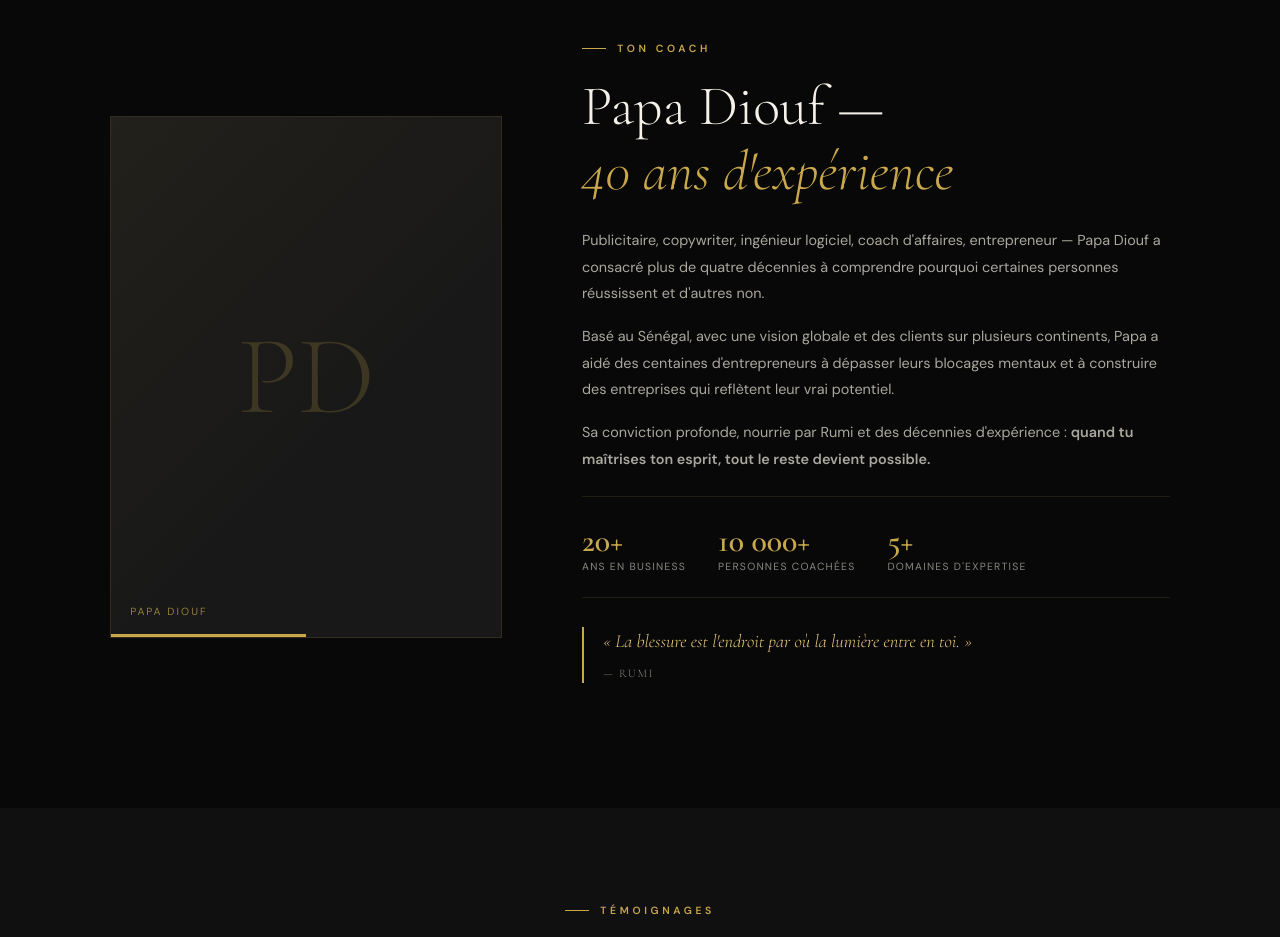
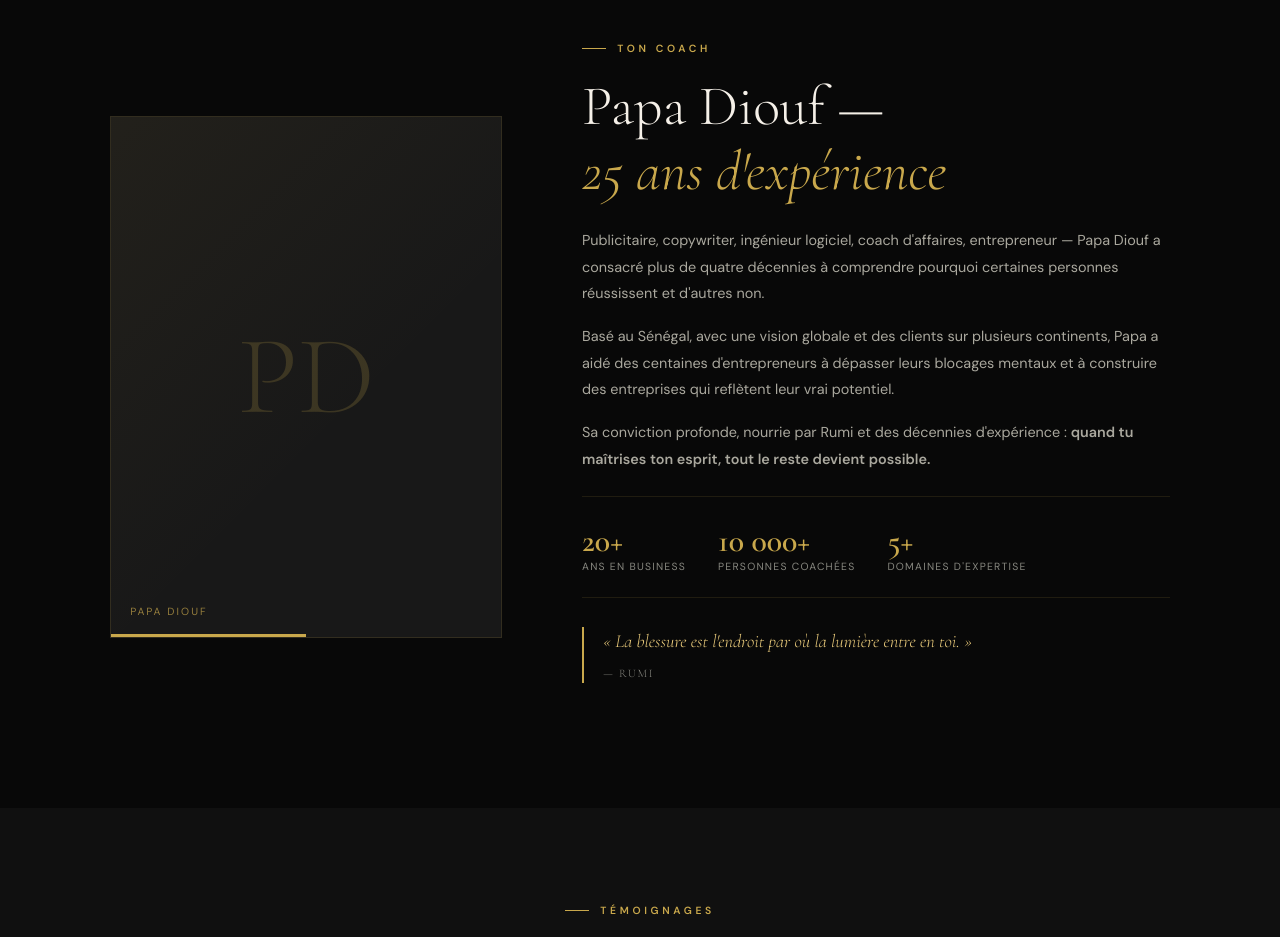
Before and after one commit to Magaltouba1176/mindset-academy, a website: page public/index.html in a window 1280 px wide. Shown: the part 4180-5117 px from the top of the page. Drawn offline with nearby package versions, Linux system fonts and the light colour scheme.

Commit message:
Update: 25 ans d'expérience

```diff
--- a/public/index.html
+++ b/public/index.html
@@ -649,7 +649,7 @@ footer {
       </div>
       <div class="apropos-content">
         <div class="section-tag">Ton Coach</div>
-        <h2>Papa Diouf —<br><em>40 ans d'expérience</em></h2>
+        <h2>Papa Diouf —<br><em>25 ans d'expérience</em></h2>
         <p>Publicitaire, copywriter, ingénieur logiciel, coach d'affaires, entrepreneur — Papa Diouf a consacré plus de quatre décennies à comprendre pourquoi certaines personnes réussissent et d'autres non.</p>
         <p>Basé au Sénégal, avec une vision globale et des clients sur plusieurs continents, Papa a aidé des centaines d'entrepreneurs à dépasser leurs blocages mentaux et à construire des entreprises qui reflètent leur vrai potentiel.</p>
         <p>Sa conviction profonde, nourrie par Rumi et des décennies d'expérience : <strong>quand tu maîtrises ton esprit, tout le reste devient possible.</strong></p>
```
